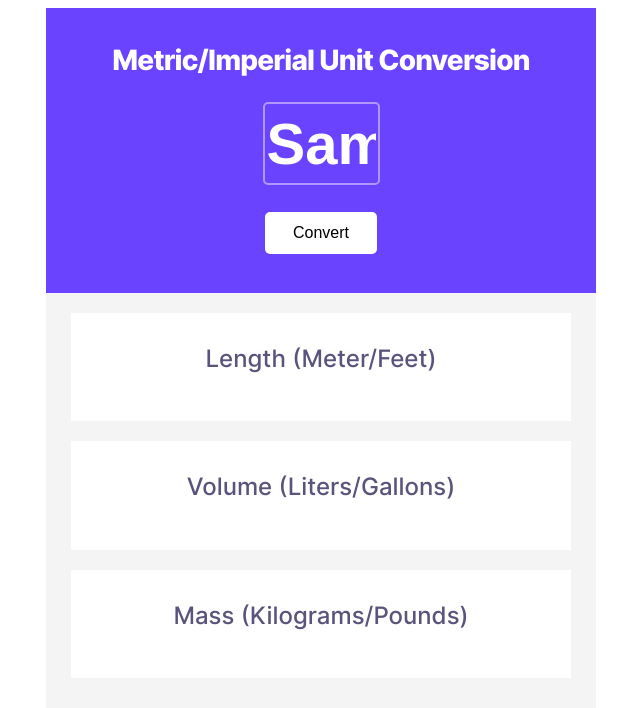
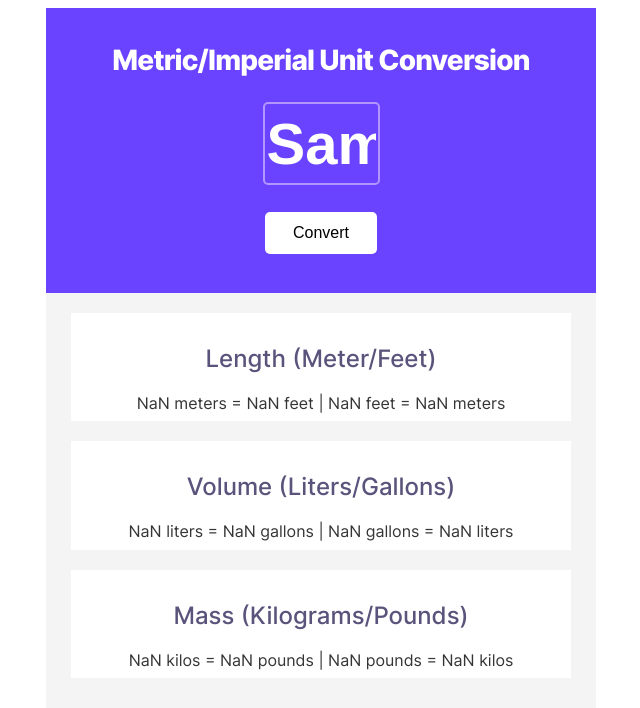
Before and after one commit to samir-zaman/unit-converter, a plain HTML site: page index.html in a window 1280 px wide. Both pictures are taken after typing "Sample" into the empty fields and a click on the button "Convert". Shown: the whole page, without its empty margins (319-959 px from the left). Drawn offline with Linux system fonts and the light colour scheme.

Commit message:
final version

```diff
--- a/index.html
+++ b/index.html
@@ -3,12 +3,13 @@
         <link rel="stylesheet" href="styles.css">
     </head>
     <body>
-        <script src="index.js"></script>
         <div id="appBody">
             <div id="blueHalf">
                 <h2>Metric/Imperial Unit Conversion</h2>
-                <input>
-                <div id="buttonDiv"><button>Convert</button></div>
+                <input id="valueInput">
+                <div id="buttonDiv">
+                    <button id="convertButton">Convert</button>
+                </div>
             </div>
             <div class="resultBox" id="box1">
                 <h2>Length (Meter/Feet)</h2>
@@ -23,5 +24,7 @@
                 <p class="result" id="massResult"></p>
             </div>
         </div>
+
+        <script src="index.js"></script>
     </body>
 </html>
--- a/index.js
+++ b/index.js
@@ -3,3 +3,45 @@
 1 liter = 0.264 gallon
 1 kilogram = 2.204 pound
 */
+
+const button = document.getElementById("convertButton")
+const inputVal = document.getElementById("valueInput")
+
+const lengthResult = document.getElementById("lengthResult")
+const volumeResult = document.getElementById("volumeResult")
+const massResult = document.getElementById("massResult")
+
+
+button.addEventListener("click", function(){
+    let val = Number(inputVal.value)
+    lengthResult.innerText = boxOne(val)
+    volumeResult.innerText = boxTwo(val)
+    massResult.innerText = boxThree(val)
+})
+
+//length conversion
+// 20 meters = 65.616 feet | 20 feet = 6.096 meters
+function boxOne(value) {
+    let m2Ft = (value * 3.28084).toFixed(3)
+    let ft2M = (value / 3.28084).toFixed(3)
+    box1Conversion = `${value} meters = ${m2Ft} feet | ${value} feet = ${ft2M} meters`
+    return box1Conversion
+}
+
+//volume conversion
+// 20 liters = 5.284 gallons | 20 gallons = 75.708 liters
+function boxTwo(value) {
+    let l2G = (value * 0.264172).toFixed(3)
+    let g2L = (value / 0.264172).toFixed(3)
+    box2Conversion = `${value} liters = ${l2G} gallons | ${value} gallons = ${g2L} liters`
+    return box2Conversion
+}
+
+//mass conversion
+// 20 kilos = 44.092 pounds | 20 pounds = 9.072 kilos
+function boxThree(value) {
+    let kg2Lbs = (value * 2.20462).toFixed(3)
+    let lbs2Kg = (value / 2.20462).toFixed(3)
+    box3Conversion = `${value} kilos = ${kg2Lbs} pounds | ${value} pounds = ${lbs2Kg} kilos`
+    return box3Conversion
+}
```
